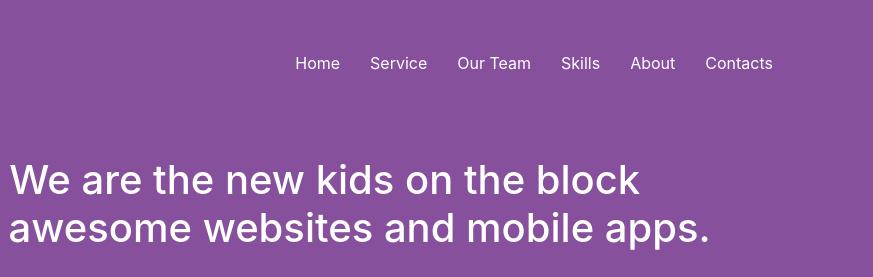
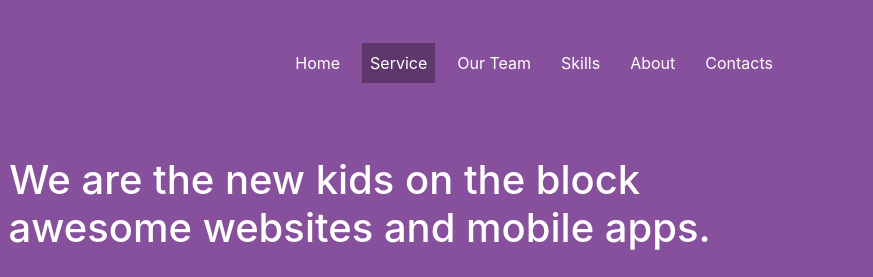
Before and after one commit to Sazzatmoieed/cuda, a plain HTML site: page index.html in a window 1280 px wide. Shown: the top 277 px of the page, 407-1280 px from the left. Drawn offline with Linux system fonts and the light colour scheme.

Commit message:
something changed

```diff
--- a/index.html
+++ b/index.html
@@ -19,7 +19,7 @@
                 <div id="NAV" class="collapse navbar-collapse">
                     <ul class="navbar-nav ml-auto">
                         <li class="nav-item"><a href=""class="nav-link text-white">Home</a></li>
-                        <li class="nav-item"><a href=""class="nav-link text-white">Service</a></li>
+                        <li class="nav-item"><a href=""class="nav-link text-white" style="background:rgba(0,0,0,0.3)">Service</a></li>
                         <li class="nav-item"><a href=""class="nav-link text-white">Our Team</a></li>
                         <li class="nav-item"><a href=""class="nav-link text-white">Skills</a></li>
                         <li class="nav-item"><a href=""class="nav-link text-white">About</a></li>
```
